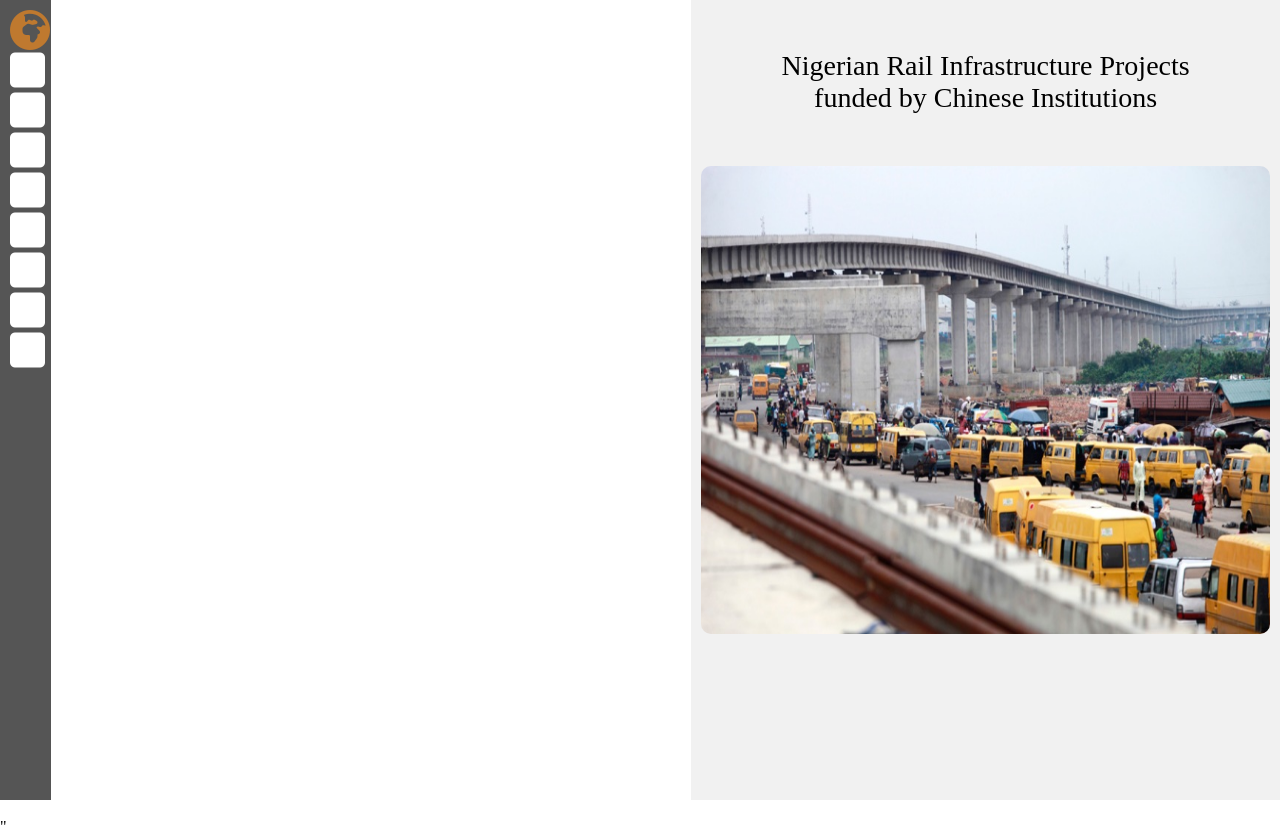
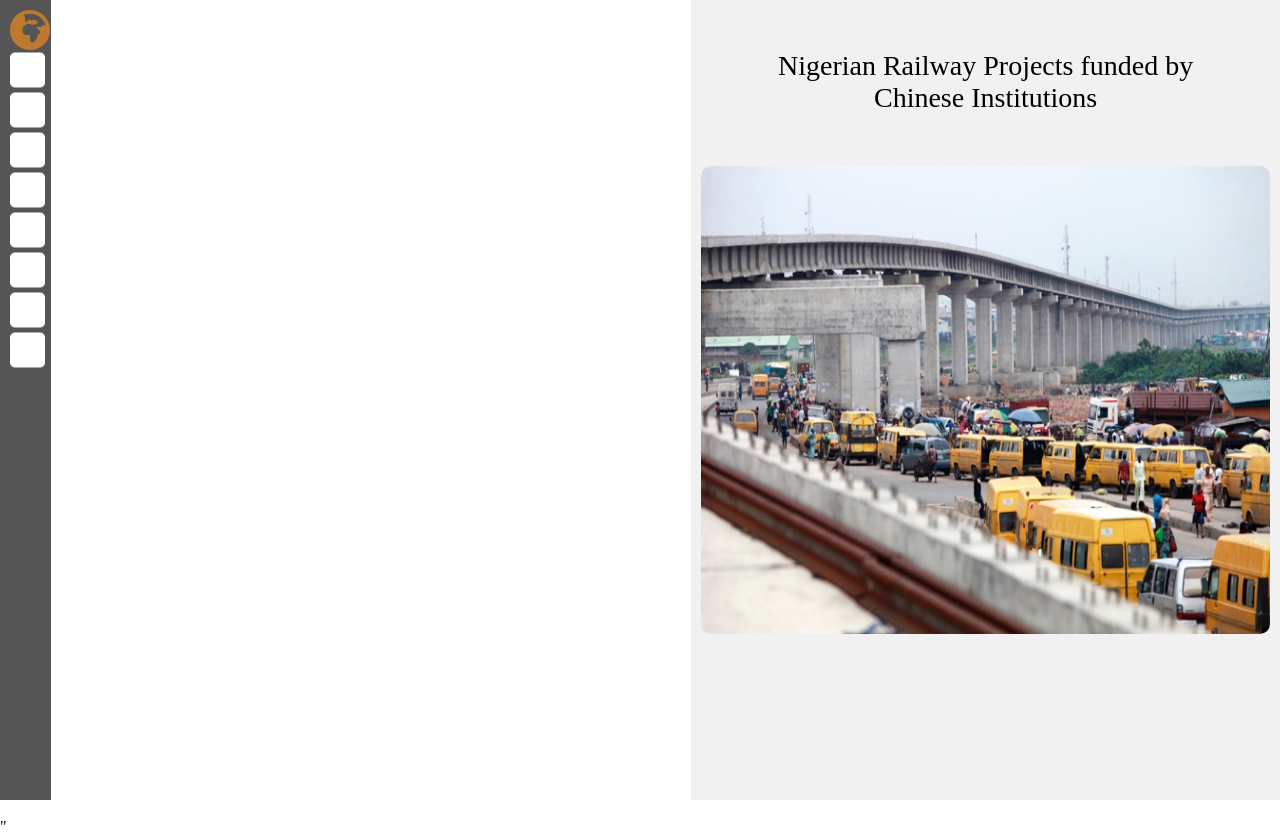
Before and after one commit to MMoronto/New-Silk-Road, a website built with Parcel: page index.html in a window 1280 px wide. Built offline with nearby package versions, Linux system fonts and the light colour scheme.

Commit message:
edit heding

```diff
--- a/index.html
+++ b/index.html
@@ -29,7 +29,7 @@
 
         <div class="grid-3">
             <div class="column-menu" id='menu-information'>
-                <p id='projectname'>Nigerian Rail Infrastructure Projects funded by Chinese Institutions</p>
+                <p id='projectname'>Nigerian Railway Projects funded by Chinese Institutions</p>
                 <img id='projectimage' src="./data/Projectimages/Home_Image.jpg" alt="Home-Image">
             </div>
         </div>
```
